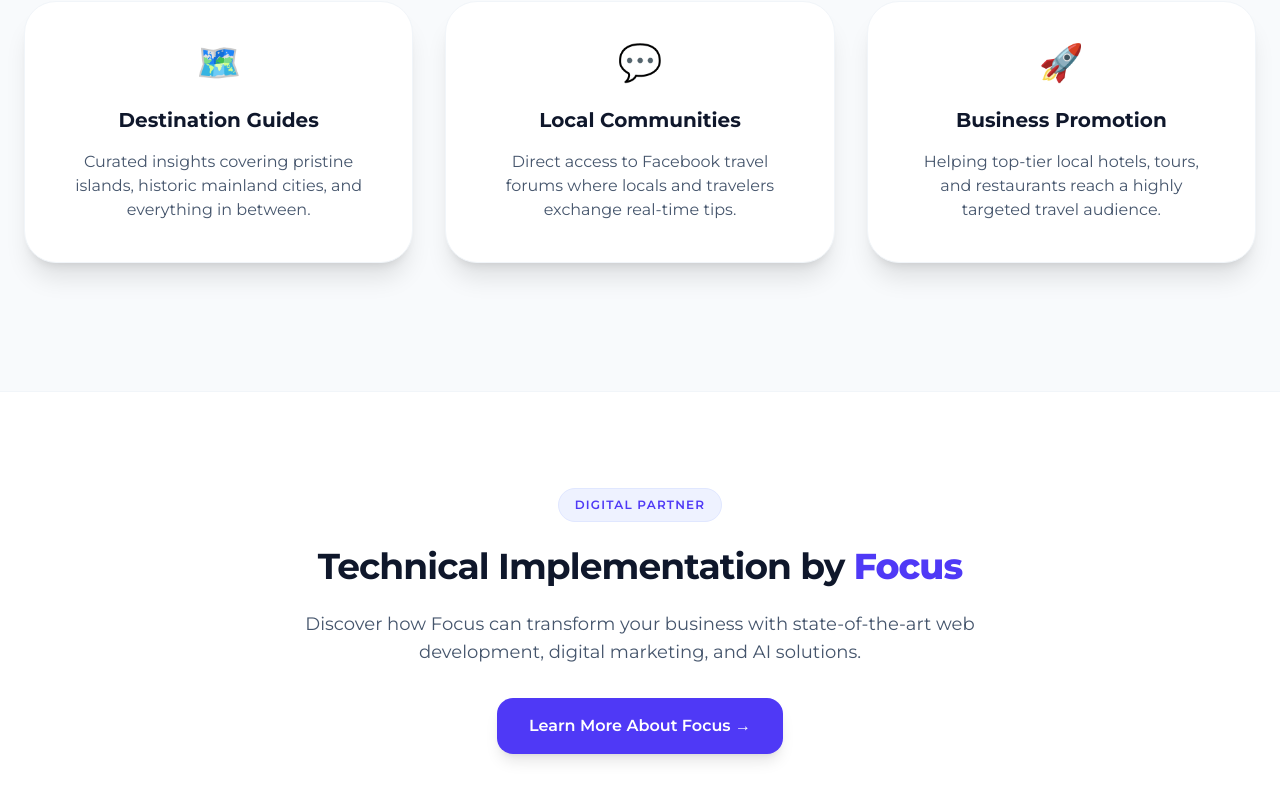
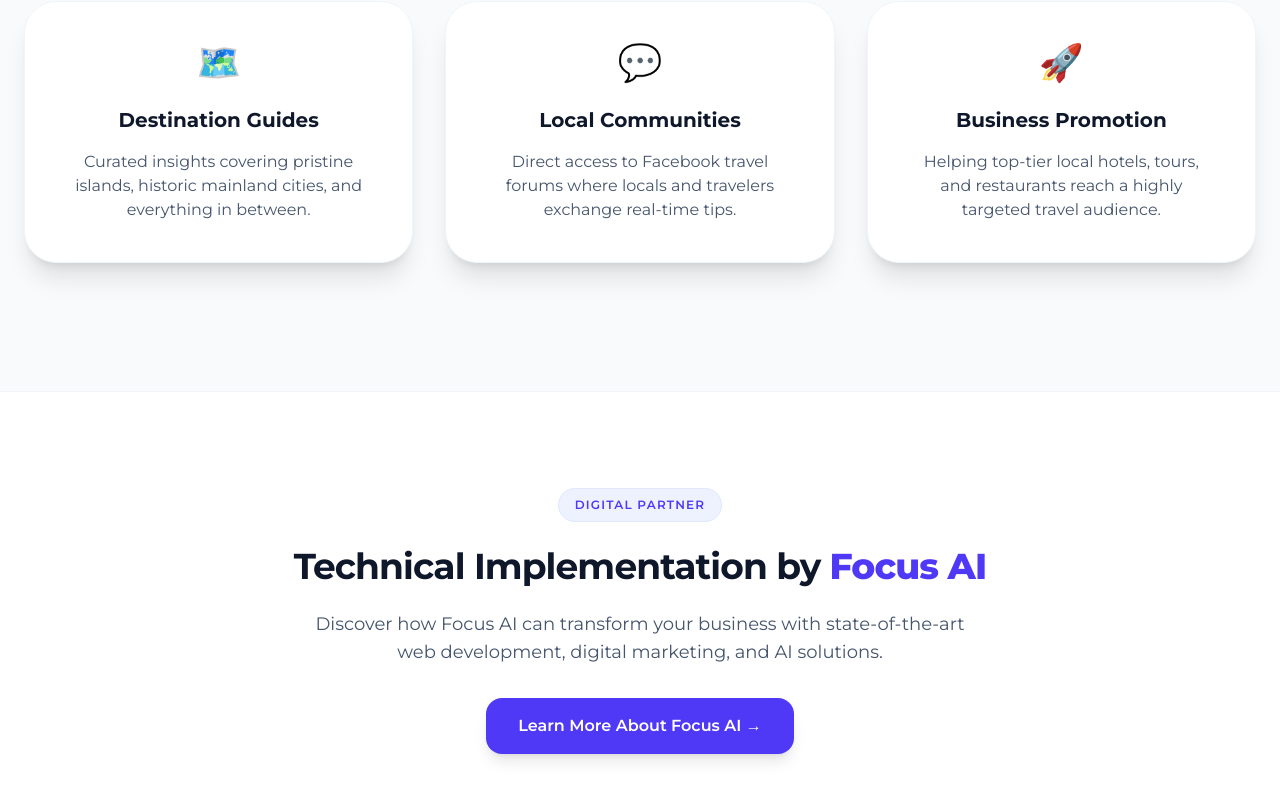
Before and after one commit to xristoskout/forumgreece, a Next.js app: page /en/about in a window 1280 px wide. Shown: the part 1426-2226 px from the top of the page. Built offline with nearby package versions, Linux system fonts and the light colour scheme.

Commit message:
Update project

```diff
--- a/app/[lang]/about/page.tsx
+++ b/app/[lang]/about/page.tsx
@@ -123,19 +123,19 @@ export default function AboutPage() {
             {lang === "en" ? "Digital Partner" : "Ψηφιακος Συνεργατης"}
           </div>
           <h2 className="text-3xl font-bold tracking-tight text-slate-900 sm:text-4xl mb-6">
-            {lang === "en" ? "Technical Implementation by" : "Τεχνική Υλοποίηση από την"} <span className="text-indigo-600 font-extrabold block sm:inline">Focus</span>
+            {lang === "en" ? "Technical Implementation by" : "Τεχνική Υλοποίηση από την"} <span className="text-indigo-600 font-extrabold block sm:inline">Focus AI</span>
           </h2>
           <p className="mx-auto mt-4 max-w-2xl text-lg text-slate-600 mb-8">
             {lang === "en"
-              ? "Discover how Focus can transform your business with state-of-the-art web development, digital marketing, and AI solutions."
-              : "Ανακαλύψτε πώς η Focus μπορεί να μεταμορφώσει την επιχείρησή σας με σύγχρονη κατασκευή ιστοσελίδων, ψηφιακό marketing και λύσεις AI."}
+              ? "Discover how Focus AI can transform your business with state-of-the-art web development, digital marketing, and AI solutions."
+              : "Ανακαλύψτε πώς η Focus AI μπορεί να μεταμορφώσει την επιχείρησή σας με σύγχρονη κατασκευή ιστοσελίδων, ψηφιακό marketing και λύσεις AI."}
           </p>
-          <Link
-            href={lang === "en" ? "/en/focus" : "/el/focus"}
+          <a
+            href="https://www.focusai.gr" target="_blank" rel="noopener noreferrer"
             className="inline-flex items-center justify-center rounded-2xl bg-indigo-600 px-8 py-4 text-base font-semibold text-white shadow-lg transition-all hover:-translate-y-1 hover:bg-indigo-700 hover:shadow-indigo-500/25"
           >
-            {lang === "en" ? "Learn More About Focus →" : "Μάθετε Περισσότερα για την Focus →"}
-          </Link>
+            {lang === "en" ? "Learn More About Focus AI →" : "Μάθετε Περισσότερα για την Focus AI →"}
+          </a>
         </div>
       </section>
 
--- a/app/[lang]/destinations/[slug]/destination-details-client.tsx
+++ b/app/[lang]/destinations/[slug]/destination-details-client.tsx
@@ -405,9 +405,9 @@ export default function DestinationDetailsClient({
           </div>
         </div>
         <div className="border-t border-slate-100 mt-4 pt-6 pb-8 flex justify-center">
-          <Link href={withLang("/focus")} className="text-xs font-semibold text-slate-500 hover:text-indigo-600 transition-colors">
-            Κατασκευή Ιστοσελίδας 2026 By Focus
-          </Link>
+          <a href="https://www.focusai.gr" target="_blank" rel="noopener noreferrer" className="text-xs font-semibold text-slate-500 hover:text-indigo-600 transition-colors">
+            {lang === "en" ? "Website Design 2026 by Focus AI" : "Κατασκευή Ιστοσελίδας 2026 By Focus AI"}
+          </a>
         </div>
       </footer>
     </main>
--- a/app/[lang]/home-page-client.tsx
+++ b/app/[lang]/home-page-client.tsx
@@ -1415,9 +1415,9 @@ export default function HomePageClient({
           </div>
         </div>
         <div className="border-t border-slate-100 mt-4 pt-6 pb-8 flex justify-center">
-          <Link href={withLang("/focus")} className="text-xs font-semibold text-slate-500 hover:text-indigo-600 transition-colors">
-            Κατασκευή Ιστοσελίδας 2026 By Focus
-          </Link>
+          <a href="https://www.focusai.gr" target="_blank" rel="noopener noreferrer" className="text-xs font-semibold text-slate-500 hover:text-indigo-600 transition-colors">
+            {lang === "en" ? "Website Design 2026 by Focus AI" : "Κατασκευή Ιστοσελίδας 2026 By Focus AI"}
+          </a>
         </div>
       </footer>
     </main>
--- a/app/[lang]/tours/[slug]/experience-details-client.tsx
+++ b/app/[lang]/tours/[slug]/experience-details-client.tsx
@@ -350,9 +350,9 @@ export default function ExperienceDetailsClient({
           </div>
         </div>
         <div className="border-t border-slate-100 mt-4 pt-6 pb-8 flex justify-center">
-          <Link href={withLang("/focus")} className="text-xs font-semibold text-slate-500 hover:text-indigo-600 transition-colors">
-            Κατασκευή Ιστοσελίδας 2026 By Focus
-          </Link>
+          <a href="https://www.focusai.gr" target="_blank" rel="noopener noreferrer" className="text-xs font-semibold text-slate-500 hover:text-indigo-600 transition-colors">
+            {lang === "en" ? "Website Design 2026 by Focus AI" : "Κατασκευή Ιστοσελίδας 2026 By Focus AI"}
+          </a>
         </div>
       </footer>
     </main>
--- a/app/[lang]/tours/[slug]/tour-details-client.tsx
+++ b/app/[lang]/tours/[slug]/tour-details-client.tsx
@@ -267,9 +267,9 @@ export default function TourDetailsClient({
           </div>
         </div>
         <div className="border-t border-slate-100 mt-4 pt-6 pb-8 flex justify-center">
-          <Link href={withLang("/focus")} className="text-xs font-semibold text-slate-500 hover:text-indigo-600 transition-colors">
-            Κατασκευή Ιστοσελίδας 2026 By Focus
-          </Link>
+          <a href="https://www.focusai.gr" target="_blank" rel="noopener noreferrer" className="text-xs font-semibold text-slate-500 hover:text-indigo-600 transition-colors">
+            {lang === "en" ? "Website Design 2026 by Focus AI" : "Κατασκευή Ιστοσελίδας 2026 By Focus AI"}
+          </a>
         </div>
       </footer>
     </main>
--- a/app/[lang]/travel-to-greece/page.tsx
+++ b/app/[lang]/travel-to-greece/page.tsx
@@ -528,9 +528,9 @@ export default function TravelToGreecePage() {
           </div>
         </div>
         <div className="border-t border-slate-100 mt-4 pt-6 pb-8 flex justify-center">
-          <Link href={withLang("/focus")} className="text-xs font-semibold text-slate-500 hover:text-indigo-600 transition-colors">
-            Κατασκευή Ιστοσελίδας 2026 By Focus
-          </Link>
+          <a href="https://www.focusai.gr" target="_blank" rel="noopener noreferrer" className="text-xs font-semibold text-slate-500 hover:text-indigo-600 transition-colors">
+            {lang === "en" ? "Website Design 2026 by Focus AI" : "Κατασκευή Ιστοσελίδας 2026 By Focus AI"}
+          </a>
         </div>
       </footer>
     </main>
```
Also changed, not shown: public/images/greece-islands-map-guide - Αντιγραφή.webp (added), 1 other file (tests, documents, lock files or other folders).
